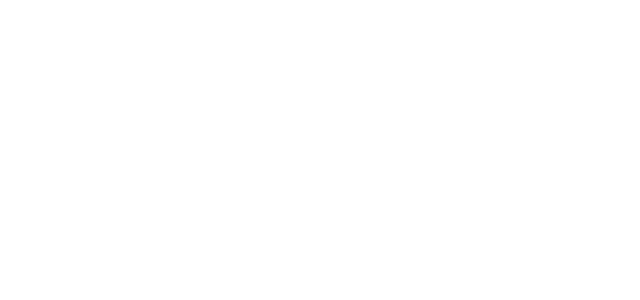
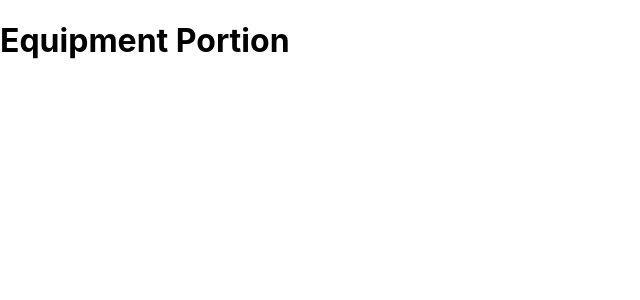
Before and after one commit to java-the-script/magic-trunk, a React (Create React App) app: page /openTrunk/equipment in a window 1280 px wide. Shown: the top 300 px of the page, without its empty margins (0-640 px from the left). Built offline with nearby package versions, Linux system fonts and the light colour scheme.

Commit message:
Add equipment and house routes on openTrunk page

```diff
--- a/src/App.js
+++ b/src/App.js
@@ -1,11 +1,13 @@
 import React, { Component } from 'react';
-import logo from './logo.svg';
 import './App.css';
 import {
   BrowserRouter as Router,
   Route,
   Link
 } from 'react-router-dom';
+import OpenTrunk from "./openTrunk";
+import Equipment from './equipment';
+import House from './house';
 
 class ClosedTrunk extends Component {
   render() {
@@ -13,19 +15,8 @@
       <div className="App">
         <header className="App-header">
           <h1>Magic Trunk</h1>
-          <img src={logo} className="App-logo" alt="logo" />
           <Link to="/openTrunk">Open The Trunk</Link>
         </header>
-      </div>
-    )
-  }
-}
-
-class OpenTrunk extends Component {
-  render() {
-    return (
-      <div>
-        <h1>THIS IS THE OPEN TRUNK!</h1>
       </div>
     )
   }
@@ -38,6 +29,8 @@
         <div className="main-container">
           <Route path="/" exact component={ClosedTrunk}></Route>
           <Route path="/openTrunk" exact component={OpenTrunk}></Route>
+          <Route path="/openTrunk/equipment" exact component={Equipment}></Route>
+          <Route path="/openTrunk/house" exact component={House}></Route>
         </div>
       </Router>
     );
--- /dev/null
+++ b/src/equipment.js
@@ -0,0 +1,14 @@
+import React, { Component } from 'react';
+// import { Link } from 'react-router-dom';
+
+class Equipment extends Component {
+  render() {
+    return (
+      <div>
+        <h1>Equipment Portion</h1>
+      </div>
+    )
+  }
+}
+
+export default Equipment;
--- /dev/null
+++ b/src/house.js
@@ -0,0 +1,14 @@
+import React, { Component } from 'react';
+// import { Link } from 'react-router-dom';
+
+class House extends Component {
+  render() {
+    return (
+      <div>
+        <h1>House Portion</h1>
+      </div>
+    )
+  }
+}
+
+export default House;
--- /dev/null
+++ b/src/openTrunk.js
@@ -0,0 +1,16 @@
+import React, { Component } from 'react';
+import { Link } from 'react-router-dom';
+
+class OpenTrunk extends Component {
+  render() {
+    return (
+      <div>
+        <h1>THIS IS THE OPEN TRUNK!</h1>
+        <Link to="openTrunk/house">House History</Link>
+        <Link to="openTrunk/equipment">Equipment</Link>
+      </div>
+    )
+  }
+}
+
+export default OpenTrunk;
```
